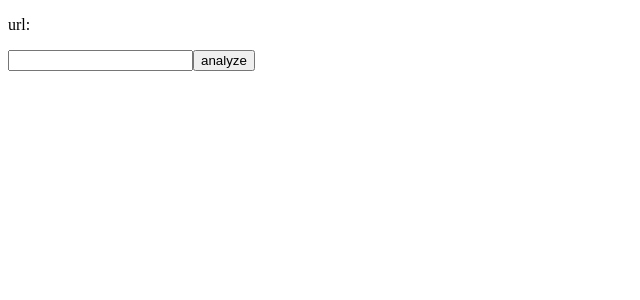
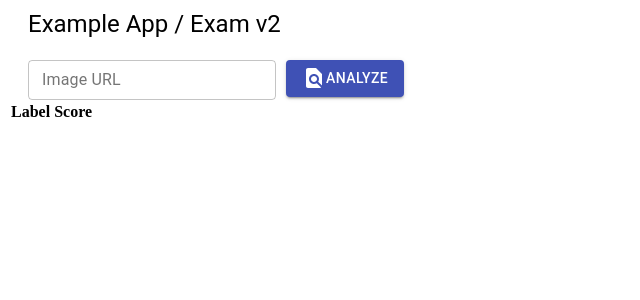
Before and after one commit to keeeei13c/ASSIGNMENT-B, a Next.js app: page / in a window 1280 px wide. Shown: the top 300 px of the page, without its empty margins (0-640 px from the left). Built offline with nearby package versions, Linux system fonts and the light colour scheme.

Commit message:
♻️ refactoring

```diff
--- a/src/pages/api/vision.jsx
+++ b/src/pages/api/vision.jsx
@@ -5,6 +5,5 @@ const client = new vision.ImageAnnotatorClient()
 export default async function handler(req, res) {
   const url = req.body.url
     const [result] = await client.labelDetection(url)
-
-  res.status(200).json({ data: result.labelAnnotations })
+  res.status(200).json({ data: result.labelAnnotations})
 }
--- a/src/pages/index.jsx
+++ b/src/pages/index.jsx
@@ -1,41 +1,105 @@
-import { useState } from 'react'
+import { useState, useCallback } from 'react'
 import axios from 'axios'
 
-function Home() {
+import FindInPageIcon from '@material-ui/icons/FindInPage'
+import { Button, TextField, Typography, Divider } from '@material-ui/core'
+
+const Home = () => {
   const [url, setUrl] = useState('')
-  const [imageUrl, setImageUrl] = useState('')
   const [labelData, setLabelData] = useState([])
+  const [loading, setLoading] = useState(false)
+  const [error, setError] = useState(null)
 
   const retentionUrl = (e) => {
     setUrl(() => e.target.value)
   }
 
-  const buttonEvent = async () => {
-    const imageUrl = await axios.get(url)
-    setImageUrl(imageUrl)
-
-    console.log(imageUrl)
-
-  }
-  const getVision = async () => {
+  const getVision = useCallback(async () => {
     try {
-      const response = await axios.post('/api/vision', {
+      const res = await axios.post('/api/vision', {
         url: url,
       })
-      console.log(response.data)
-      setLabelData(response.data)
+      setLabelData(res.data)
     } catch (error) {
-      console.error(error)
+      setError(error)
     }
+    setLoading(false)
+  }, [url])
+
+  if (error) {
+    return <div>{error.message}</div>
   }
-
+  if (loading) {
+    return <div>loading...</div>
+  }
   return (
     <>
-      <p>url:{ url}</p>
-      <input value={url} onChange={retentionUrl} type={url} />
-      <button onClick={getVision}>
-        analyze
-      </button>
+      <Typography
+        style={{
+          fontFamily: 'roboto',
+          margin: '0 20px 20px',
+        }}
+        variant='h5'>
+        Example App / Exam v2
+      </Typography>
+
+      <TextField
+        style={{
+          marginLeft: '20px',
+        }}
+        id='outlined-required'
+        label='Image URL '
+        variant='outlined'
+        size='small'
+        value={url}
+        onChange={retentionUrl}
+        type={url}
+      />
+      <Button
+        style={{
+          fontFamily: 'roboto',
+          marginLeft: '10px',
+          backgroundColor: '#3f51b5',
+          color: 'white',
+        }}
+        type='submit'
+        variant='contained'
+        onClick={getVision}>
+        <FindInPageIcon
+          style={{
+            color: 'white',
+          }}
+        />
+        ANALYZE
+      </Button>
+
+      <table>
+        <thead>
+          <tr>
+            <th>Label</th>
+            <th>Score</th>
+          </tr>
+        </thead>
+        <tbody>
+          {labelData.length !== 0 &&
+            labelData.data.map((label) => {
+              return (
+                <>
+                  <tr>
+                    <td key={label.description}>
+                      {label.description}
+                    </td>
+
+                    <td key={label.score}>
+                      {`${(label.score * 100).toFixed(4)} %`}
+                    </td>
+                  </tr>
+                  <Divider />
+                </>
+              )
+            })}
+        </tbody>
+      </table>
     </>
   )
 }
```
Also changed, not shown: vision-api.json (deleted, +0 -12 lines).
